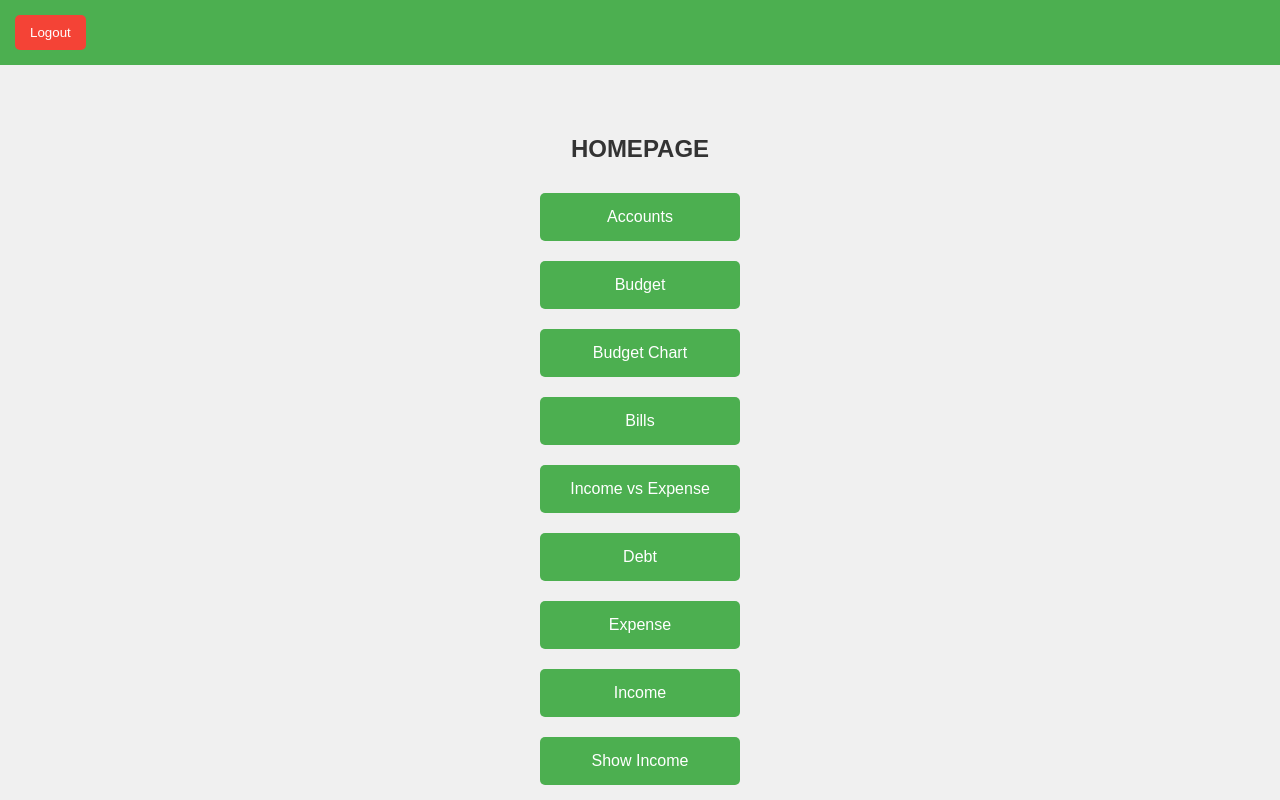
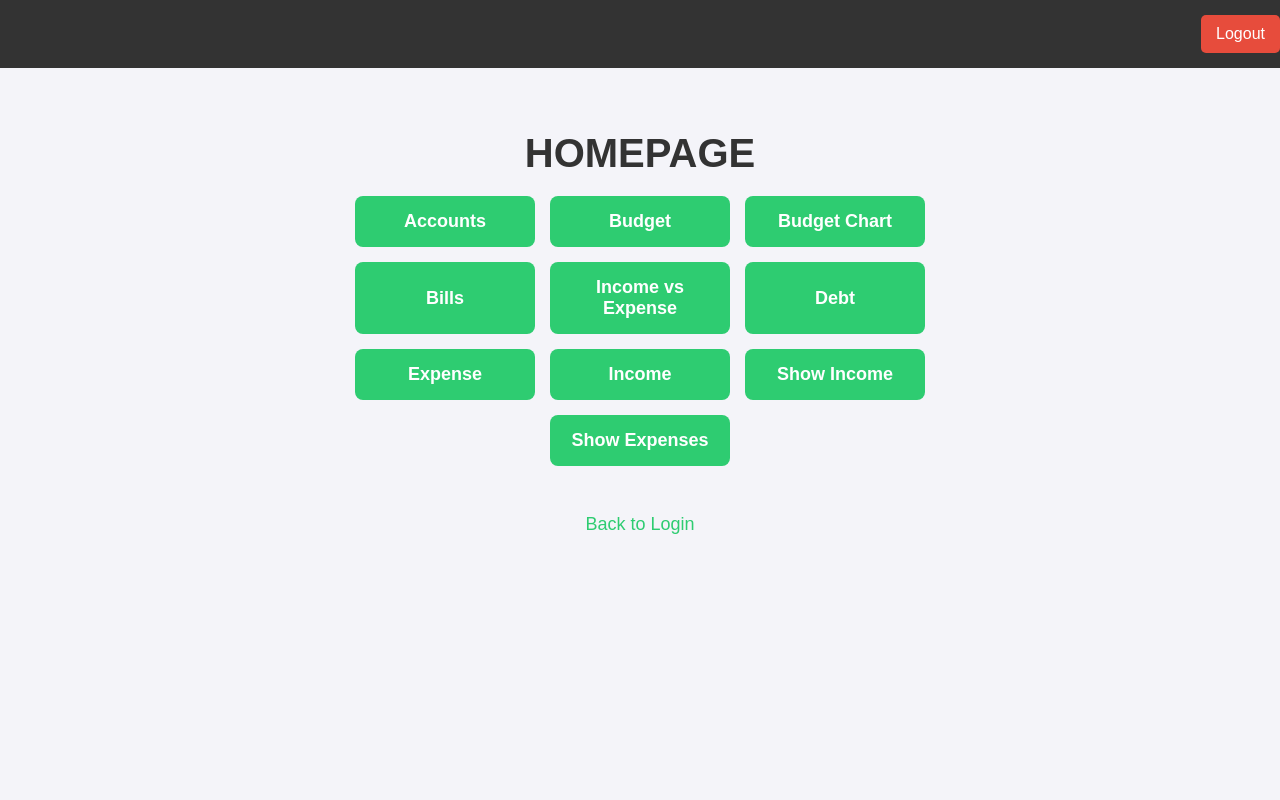
Before and after one commit to Sangeetha-T-Samuel/VIRONISA-1-, a website: page homepage.html in a window 1280 px wide. Shown: the top 800 px of the page. Drawn offline with Linux system fonts and the light colour scheme.

Commit message:
Update homepage.css

```diff
--- a/homepage.css
+++ b/homepage.css
@@ -1,95 +1,85 @@
+/* General Styling */
 body {
   font-family: Arial, sans-serif;
-  background-color: #f0f0f0; /* Light background color */
   margin: 0;
+  padding: 0;
+  display: flex;
+  flex-direction: column;
+  align-items: center;
+  background-color: #f4f4f9;
 }
 
 header {
-  background-color: #4CAF50; /* Header color */
+  width: 100%;
+  background-color: #333;
   padding: 15px;
-}
-
-.navbar {
-  display: flex;
-  justify-content: space-between;
-  align-items: center;
-}
-
-.navbar ul {
-  list-style-type: none;
-  padding: 0;
-  margin: 0;
-  display: flex;
-}
-
-.navbar li {
-  margin: 0 15px;
-}
-
-.navbar a {
-  color: white;
-  text-decoration: none;
-  font-weight: bold;
-}
-
-.navbar a.active {
-  text-decoration: underline;
+  text-align: right;
 }
 
 .logout-btn {
-  background-color: #f44336; /* Logout button color */
+  background-color: #e74c3c;
   color: white;
+  padding: 10px 15px;
   border: none;
-  padding: 10px 15px;
   border-radius: 5px;
+  font-size: 16px;
   cursor: pointer;
 }
 
 .logout-btn:hover {
-  opacity: 0.8;
+  background-color: #c0392b;
 }
 
 .main-section {
-  display: flex;
-  flex-direction: column;
-  align-items: center;
-  padding: 50px 20px;
+  text-align: center;
+  margin-top: 30px;
 }
 
-h1 {
-  color: #333; /* Main heading color */
+.main-section h1 {
+  color: #333;
+  font-size: 2.5em;
+  margin-bottom: 20px;
+  font-weight: bold;
 }
 
+/* Button Group Styling */
 .button-group {
   display: flex;
-  flex-direction: column;
-  align-items: center;
+  flex-wrap: wrap;
+  justify-content: center;
+  gap: 15px;
+  max-width: 600px;
 }
 
 .nav-btn {
-  padding: 15px 30px; /* Increased padding for larger buttons */
-  margin: 10px;
-  background-color: #4CAF50; /* Button color */
+  padding: 15px 20px;
+  font-size: 18px;
   color: white;
+  background-color: #2ecc71; /* Green color */
   border: none;
-  border-radius: 5px;
+  border-radius: 8px;
   cursor: pointer;
-  transition: background-color 0.3s;
-  width: 200px; /* Fixed width for uniform size */
-  font-size: 16px; /* Increased font size */
+  transition: background-color 0.3s ease;
+  width: 180px;
+  text-align: center;
+  font-weight: bold;
 }
 
 .nav-btn:hover {
-  background-color: #45a049; /* Darker shade on hover */
+  background-color: #27ae60; /* Darker green for hover effect */
 }
 
+/* Back to Login Link Styling */
 .link {
-  text-align: center;
-  margin-top: 20px;
+  margin-top: 30px;
+}
+
+.link p {
+  font-size: 18px;
 }
 
 .link a {
-  color: #007BFF; /* Link color */
+  color: #2ecc71; /* Matching green color */
   text-decoration: none;
 }
 
```
